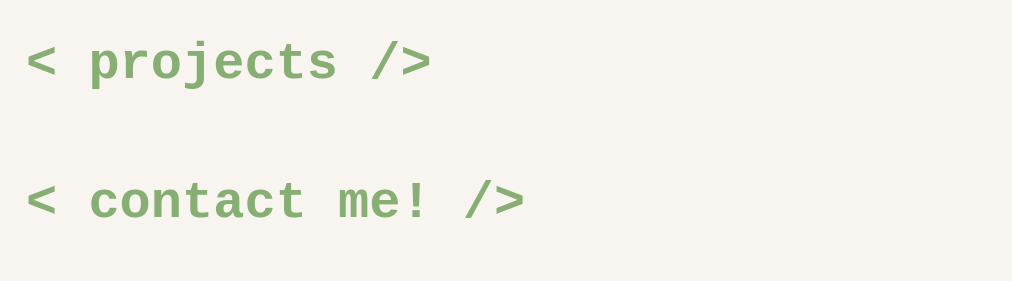
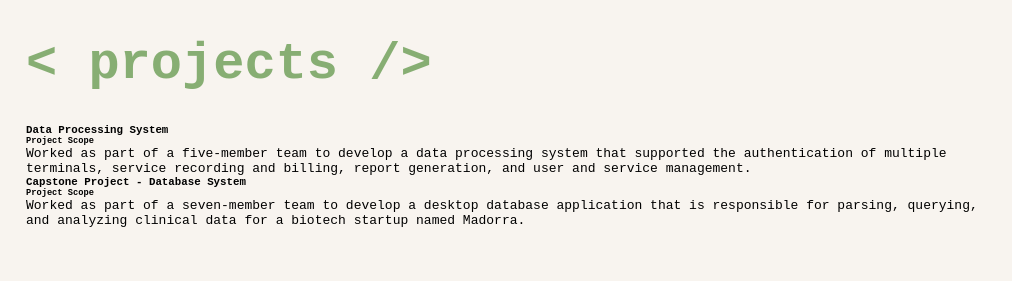
Before and after one commit to kaitlynh31/kaitlynh31.github.io, a plain HTML site: page index.html in a window 1280 px wide. Shown: the part 1320-1601 px from the top of the page, without its empty margins (0-1012 px from the left). Drawn offline with Linux system fonts and the light colour scheme.

Commit message:
added projects

```diff
--- a/index.html
+++ b/index.html
@@ -117,6 +117,23 @@
     <section class="projects">
       <section id="projects"></section>
       <h2>&lt; projects /&gt;</h2>
+      <div class="projects-container">
+        <h5>Data Processing System</h5>
+        <h6>Project Scope</h6>
+        <p>
+          Worked as part of a five-member team to develop a data processing
+          system that supported the authentication of multiple terminals,
+          service recording and billing, report generation, and user and service
+          management.
+        </p>
+        <h5>Capstone Project - Database System</h5>
+        <h6>Project Scope</h6>
+        <p>
+          Worked as part of a seven-member team to develop a desktop database
+          application that is responsible for parsing, querying, and analyzing
+          clinical data for a biotech startup named Madorra.
+        </p>
+      </div>
     </section>
     <section class="contact">
       <section id="contact">
```
